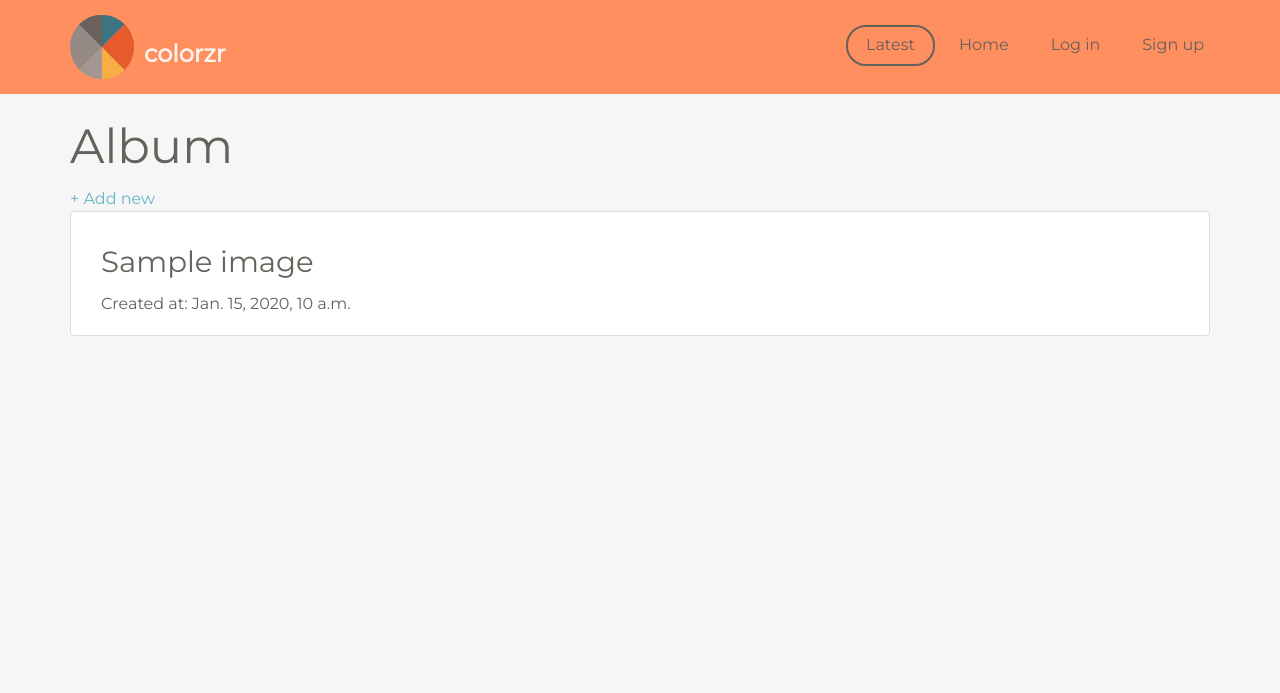
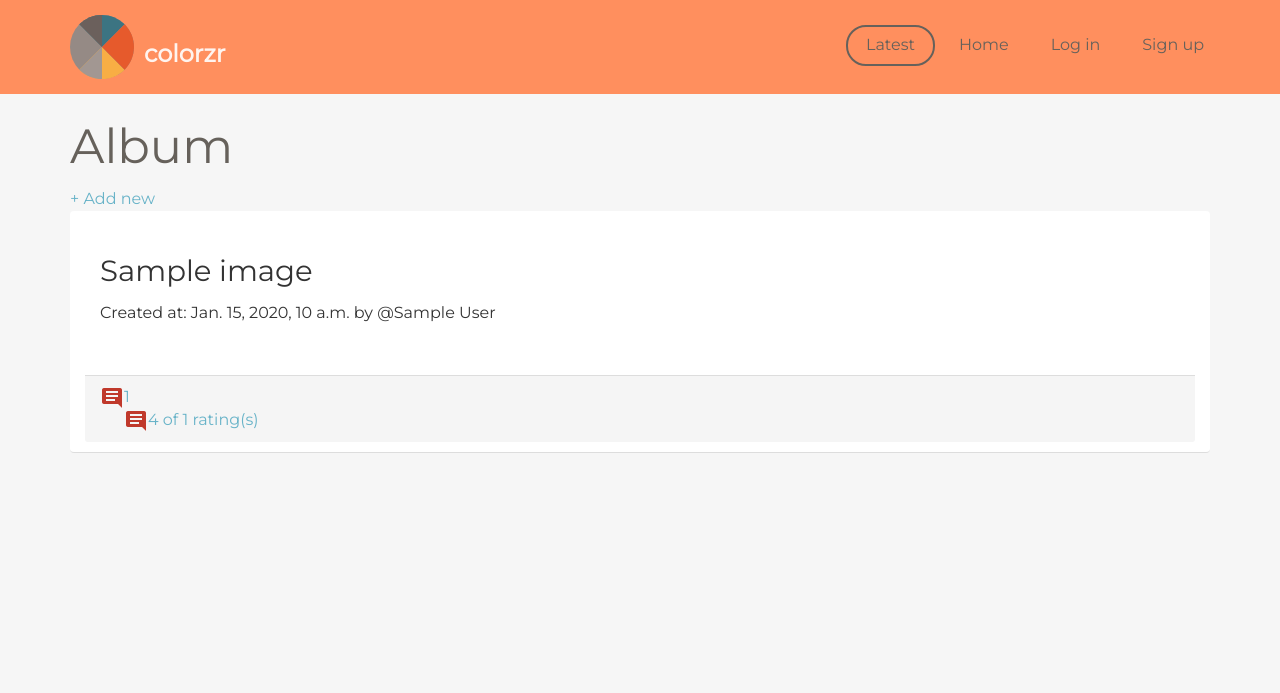
Before and after one commit to ericpts/ProiectIP, a Django app: template colorzr/images/templates/images/album.html in a window 1280 px wide. Shown: the top 693 px of the page. Run offline with Django 3.2, Linux system fonts and the light colour scheme; the template is opened without the code that fills it: most values are stand-ins (such as "Sample title", 1, 10 or a date in 2020); parts of the project's set-up code (start-up, migrations or seed data) failed here and were passed over; some libraries are stand-ins or nearby versions.

Commit message:
Solved visual bug

```diff
--- a/colorzr/images/templates/images/album.html
+++ b/colorzr/images/templates/images/album.html
@@ -10,17 +10,11 @@
     <a href="{% url 'upload' %}" cls="btn btn-default btn-block" >+ Add new</a>
     <ul class="list-group">
     {% for image in image_list %}
-        <li class="list-group-item">
-            <div class="container">
-                {% include "images/image.html" %}
-                {% if image.author == request.user %}
-                <form method="post" action="{% url 'delete' pk=image.pk %}">
-                    {% csrf_token %}
-                    <input type="submit" value="Delete" />
-                </form>
-                {% endif %}
-            </div>
+        <a href="{% url 'my_album'%}">
+        <li class="list-group-item panel panel-default">
+            {% include "images/image.html" %}
         </li>
+        </a>
     {% empty %}
         <h3>There are no images in @{{ request.user }}'s album (yet). </h3>
     {% endfor %}
--- a/colorzr/images/templates/images/image.html
+++ b/colorzr/images/templates/images/image.html
@@ -1,8 +1,12 @@
 <!-- Template used to render individual images. -->
 {% load thumbnail %}
+{% load static %}
+<div class="panel-heading">
+    <h3>{{ image.title }}</h3>
+    <p class="emph">Created at: {{ image.created }} by @{{ image.author }}</p>
+</div>
 
-
-<div class="image-container">
+<div class="panel-body">
     <div class="overlay">
         {% thumbnail image.color_image "200x200" crop="center" as im %}
             <img src="{{ im.url }}" width="{{ im.width }}" height="{{ im.height }}"/>
@@ -12,5 +16,22 @@
         <img src="{{ im.url }}" width="{{ im.width }}" height="{{ im.height }}"/>
     {% endthumbnail %}
 </div>
-<h3>{{ image.title }}</h3>
-<p class="emph">Created at: {{ image.created }}</p>
+
+<div class="panel-footer">
+    <div class="text">
+        <img class="pull-left icon-chevron-right" width="24" height="24"
+                 src="{% static 'img/icons/Comments-48.png' %}" alt="comments"/>
+        <span>{{ image.comment_set.count }}</span>
+    </div>
+    <div class="text">
+        <img class="pull-left icon-chevron-right" width="24" height="24"
+             src="{% static 'img/icons/Comments-48.png' %}" alt="comments"/>
+        <span>{{ image.get_mean_rating }} of {{ image.rating_set.count }} rating(s)</span>
+    </div>
+    {% if image.author == request.user %}
+    <form method="post" action="{% url 'delete' pk=image.pk %}">
+        {% csrf_token %}
+        <input type="submit" value="Delete" />
+    </form>
+    {% endif %}
+</div>
```
